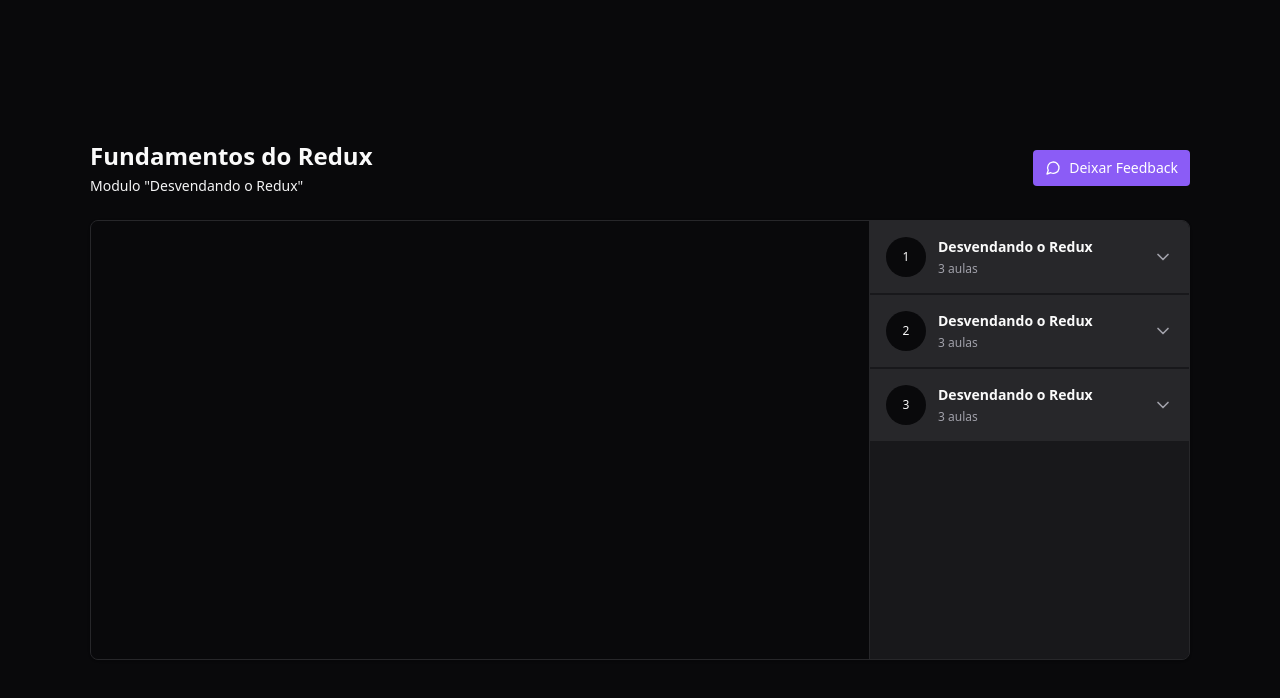
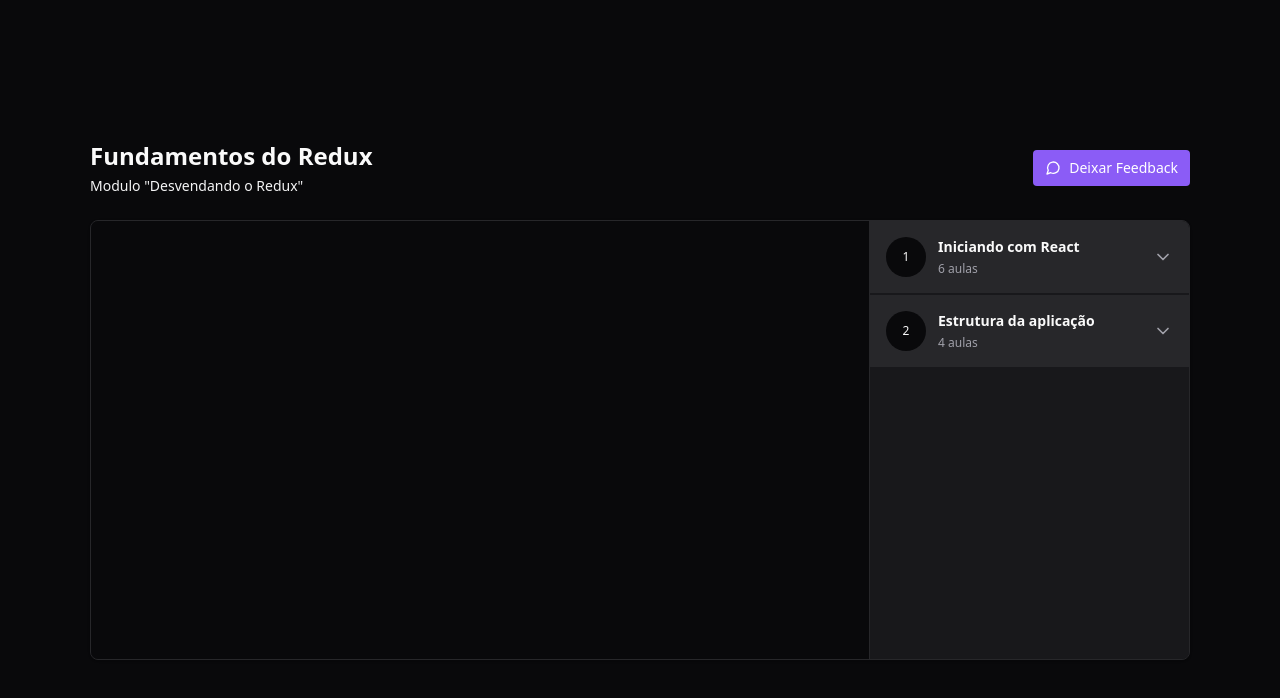
Before and after one commit to harielSantana/react-redux-zustand, a React (Vite) app: page / in a window 1280 px wide. Shown: the top 698 px of the page. Built offline with nearby package versions, Linux system fonts and the light colour scheme.

Commit message:
feat: Criando reducer do player

```diff
--- a/src/components/Module.tsx
+++ b/src/components/Module.tsx
@@ -2,6 +2,7 @@
 
 import { ChevronDown } from "lucide-react";
 import { Lesson } from "./Lesson";
+import { useAppSelector } from '../store';
 
 interface ModulePros {
   moduleIndex: number;
@@ -10,6 +11,10 @@
 }
 
 export function Module({ moduleIndex, title, amountOfLessons }: ModulePros) {
+  const lessons = useAppSelector((state) => {
+    return state.player.course.modules[moduleIndex].lessons
+  })
+
   return (
     <Collapsible.Root className='group'>
       <Collapsible.Trigger className="flex w-full items-center gap-3 bg-zinc-800 p-4">
@@ -25,9 +30,16 @@
 
       <Collapsible.Content>
         <nav className="relative flex flex-col gap-4 p-6">
-          <Lesson title="Fundamentos do Redux" duration="09:12" />
-          <Lesson title="Fundamentos do Redux" duration="09:12" />
-          <Lesson title="Fundamentos do Redux" duration="09:12" />
+          {lessons.map((lesson) => {
+            return (
+              <Lesson
+                key={lesson.id}
+                title={lesson.title}
+                duration={lesson.duration}
+              />
+            )
+          })}
+
         </nav>
       </Collapsible.Content>
 
--- a/src/pages/player.tsx
+++ b/src/pages/player.tsx
@@ -2,8 +2,13 @@
 import { Header } from "../components/Header";
 import { Video } from "../components/Video";
 import { Module } from "../components/Module";
+import { useAppSelector } from "../store";
 
 export function Player() {
+  const modules = useAppSelector(state => {
+    return state.player.course.modules
+  })
+
   return <div className="h-screen bg-zinc-950 text-zinc-50 flex justify-center items-center">
     <div className="flex w-[1100px] flex-col gap-6">
       <div className="flex items-center justify-between">
@@ -19,9 +24,14 @@
           <Video />
         </div>
         <aside className="w-80 absolute top-0 bottom-0 right-0 border-l border-zinc-800 bg-zinc-900 divide-y-2 divide-zinc-900 overflow-y-scroll scrollbar scrollbar-thin scrollbar-track-zinc-950 scrollbar-thumb-zinc-950">
-          <Module moduleIndex={0} title="Desvendando o Redux" amountOfLessons={3} />
-          <Module moduleIndex={1} title="Desvendando o Redux" amountOfLessons={3} />
-          <Module moduleIndex={2} title="Desvendando o Redux" amountOfLessons={3} />
+          {modules.map((module, index) =>
+            <Module
+              key={module.id}
+              moduleIndex={index}
+              title={module.title}
+              amountOfLessons={module.lessons.length}
+            />
+          )}
         </aside>
       </main>
     </div>
--- a/src/store/index.ts
+++ b/src/store/index.ts
@@ -1,9 +1,10 @@
 import { configureStore } from "@reduxjs/toolkit";
 import { useSelector, TypedUseSelectorHook } from 'react-redux'
-
+import { player } from "./slices/player";
 
 export const store = configureStore({
   reducer: {
+    player
   }
 })
 
--- /dev/null
+++ b/src/store/slices/player.ts
@@ -0,0 +1,36 @@
+import { createSlice } from "@reduxjs/toolkit";
+
+const playerSlice = createSlice({
+  name: "player",
+  initialState: {
+    course: {
+      modules: [
+        {
+          id: '1',
+          title: 'Iniciando com React',
+          lessons: [
+            { id: 'Jai8w6K_GnY', title: 'CSS Modules', duration: '13:45' },
+            { id: 'w-DW4DhDfcw', title: 'Estilização do Post', duration: '10:05' },
+            { id: 'D83-55LUdKE', title: 'Componente: Header', duration: '06:33' },
+            { id: 'W_ATsETujaY', title: 'Componente: Sidebar', duration: '09:12' },
+            { id: 'Pj8dPeameYo', title: 'CSS Global', duration: '03:23' },
+            { id: '8KBq2vhwbac', title: 'Form de comentários', duration: '11:34' },
+          ],
+        },
+        {
+          id: '2',
+          title: 'Estrutura da aplicação',
+          lessons: [
+            { id: 'gE48FQXRZ_o', title: 'Componente: Comment', duration: '13:45' },
+            { id: 'Ng_Vk4tBl0g', title: 'Responsividade', duration: '10:05' },
+            { id: 'h5JA3wfuW1k', title: 'Interações no JSX', duration: '06:33' },
+            { id: '1G0vSTqWELg', title: 'Utilizando estado', duration: '09:12' },
+          ],
+        },
+      ],
+    }
+  },
+  reducers: {}
+})
+
+export const player = playerSlice.reducer;
```
